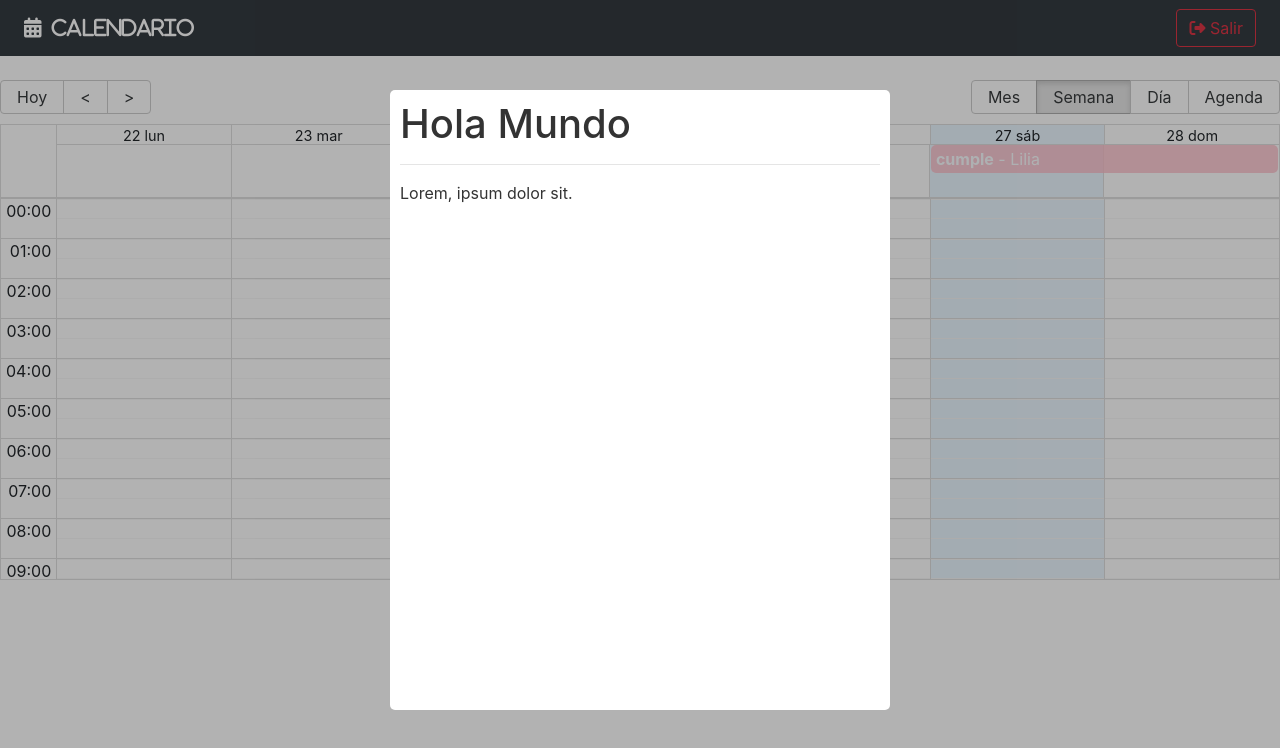
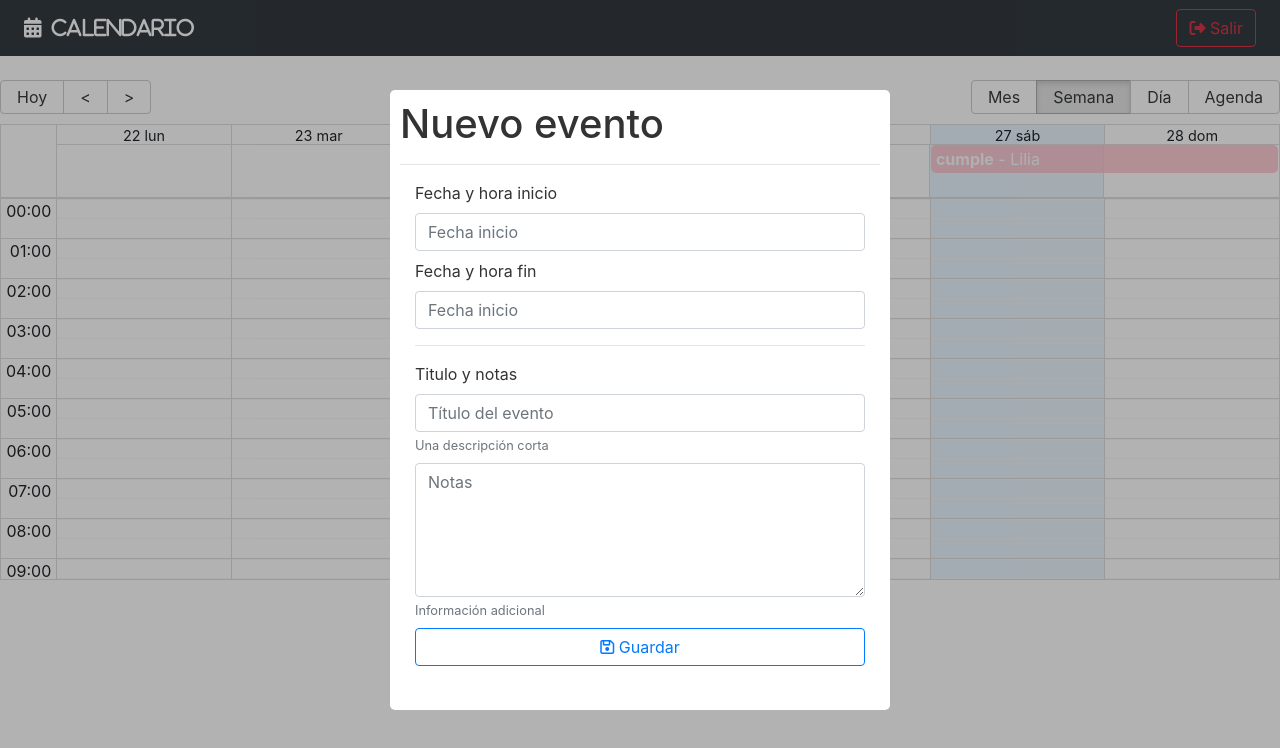
Before and after one commit to Lilopadilla22/Calendar-redux, a React (Vite) app: page / in a window 1280 px wide. Shown: the top 748 px of the page. Built offline with nearby package versions, Linux system fonts and the light colour scheme.

Commit message:
add content-modal

```diff
--- a/package.json
+++ b/package.json
@@ -13,6 +13,7 @@
     "date-fns": "^2.30.0",
     "react": "^18.2.0",
     "react-big-calendar": "^1.6.9",
+    "react-datepicker": "^4.12.0",
     "react-dom": "^18.2.0",
     "react-modal": "^3.16.1",
     "react-router-dom": "6"
--- a/src/calendar/components/CalendarModal.jsx
+++ b/src/calendar/components/CalendarModal.jsx
@@ -1,3 +1,4 @@
+import { addHours } from 'date-fns';
 import React, { useState } from 'react'
 import Modal from 'react-modal'
 
@@ -16,6 +17,13 @@
 
 export const CalendarModal = () => {
 
+    const [formValues, setFormValues] = useState({
+        title: 'Lilia',
+        notes: 'Padilla',
+        start: new Date(),
+        end: addHours(new Date(), 2)
+    })
+
     const [isOpen, setIsOpen] = useState(true)
 
     const onCloseModal = () => {
@@ -32,10 +40,53 @@
         overlayClassName='modal-fondo'
         closeTimeoutMS={200}
     >
-        <h1>Hola Mundo</h1>
-        <hr/>
-        <p>Lorem, ipsum dolor sit.</p>
+        <h1> Nuevo evento </h1>
+        <hr />
+        <form className="container">
 
+            <div className="form-group mb-2">
+                <label>Fecha y hora inicio</label>
+                <input className="form-control" placeholder="Fecha inicio" />
+            </div>
+
+            <div className="form-group mb-2">
+                <label>Fecha y hora fin</label>
+                <input className="form-control" placeholder="Fecha inicio" />
+            </div>
+
+            <hr />
+            <div className="form-group mb-2">
+                <label>Titulo y notas</label>
+                <input
+                    type="text"
+                    className="form-control"
+                    placeholder="Título del evento"
+                    name="title"
+                    autoComplete="off"
+                />
+                <small id="emailHelp" className="form-text text-muted">Una descripción corta</small>
+            </div>
+
+            <div className="form-group mb-2">
+                <textarea
+                    type="text"
+                    className="form-control"
+                    placeholder="Notas"
+                    rows="5"
+                    name="notes"
+                ></textarea>
+                <small id="emailHelp" className="form-text text-muted">Información adicional</small>
+            </div>
+
+            <button
+                type="submit"
+                className="btn btn-outline-primary btn-block"
+            >
+                <i className="far fa-save"></i>
+                <span> Guardar</span>
+            </button>
+
+        </form>
     </Modal>
   )
 }
```
Also changed, not shown: 1 other file (tests, documents, lock files or other folders).
